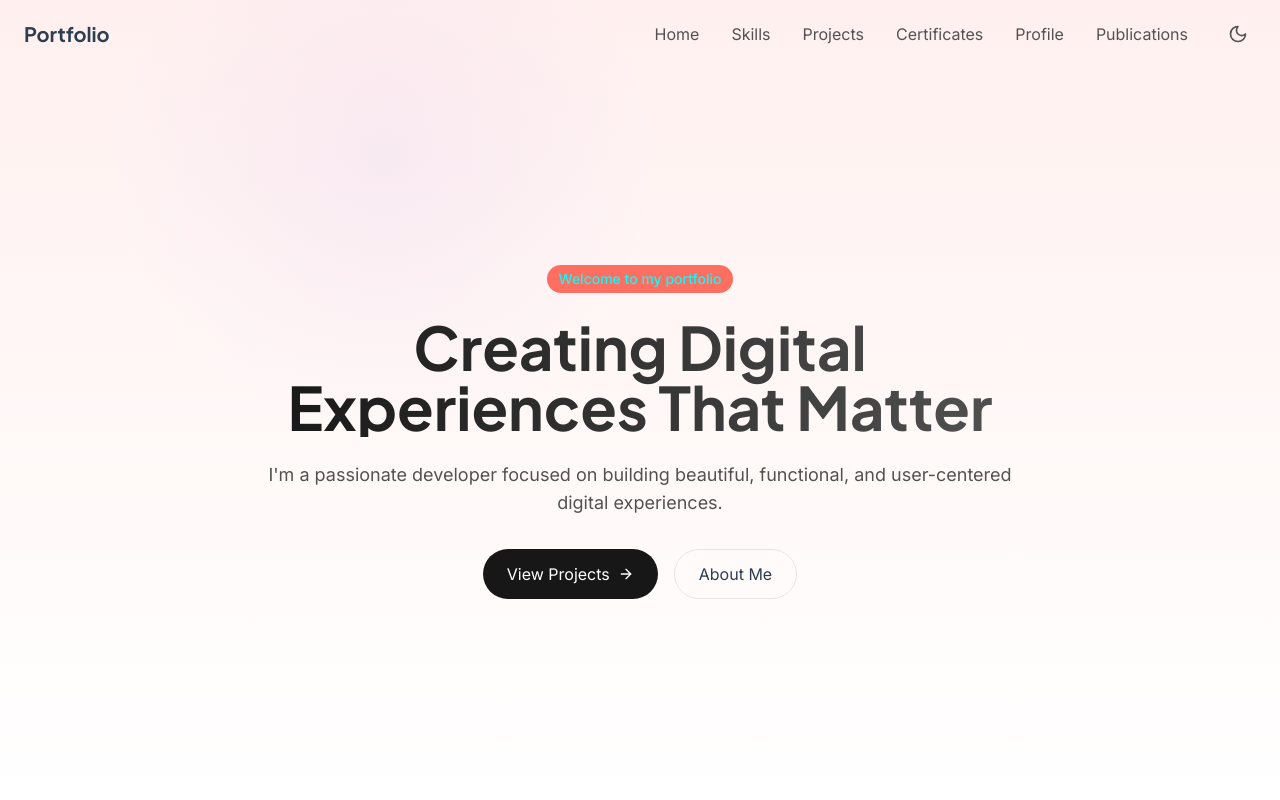
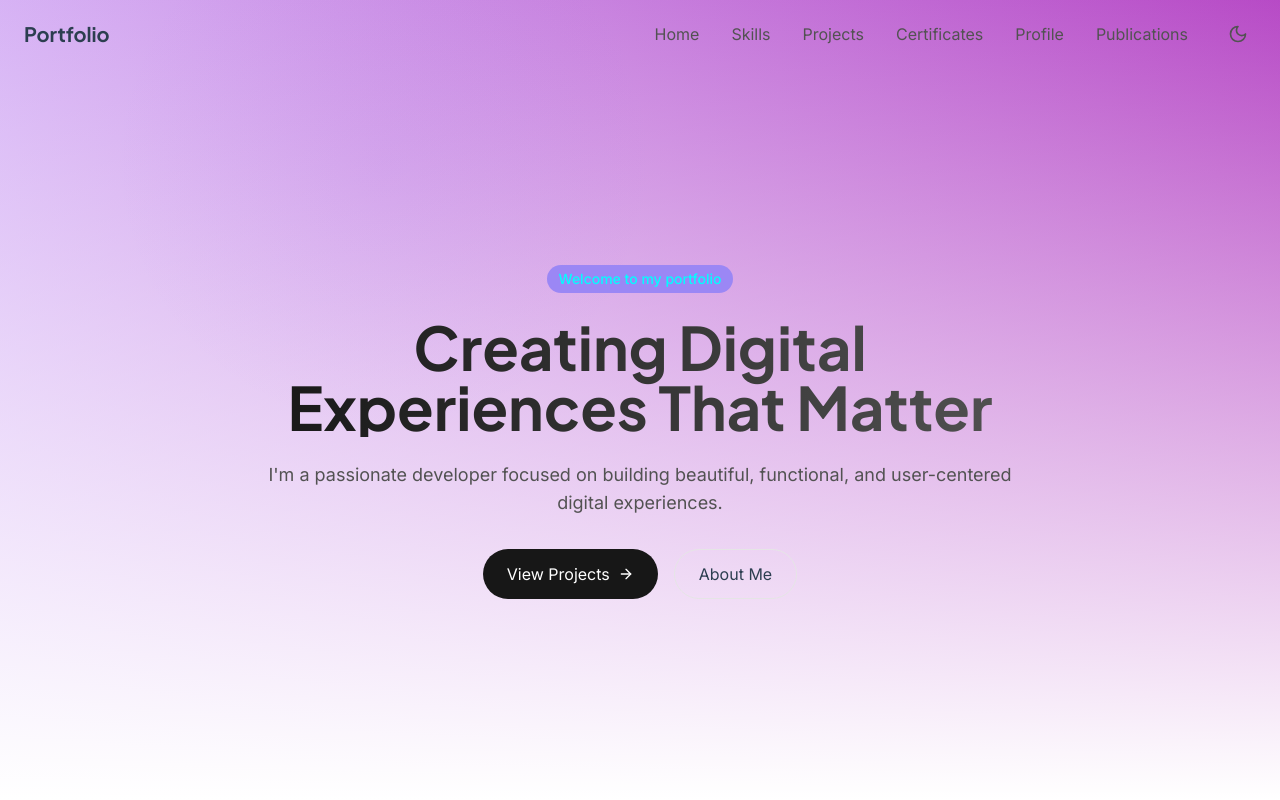
Before and after one commit to sandeepchinnam/myportv3, a React (Vite) app: page / in a window 1280 px wide. Shown: the top 800 px of the page. Built offline with nearby package versions, Linux system fonts and the light colour scheme.

Commit message:
Update light theme background
Change the light theme background to white with a blue-purple linear gradient.

```diff
--- a/src/index.css
+++ b/src/index.css
@@ -1,3 +1,4 @@
+
 @tailwind base;
 @tailwind components;
 @tailwind utilities;
@@ -22,8 +23,8 @@
     --muted: 210 40% 96.1%;
     --muted-foreground: 215.4 16.3% 46.9%;
 
-    --accent: 210 40% 96.1%;
-    --accent-foreground: 222.2 47.4% 11.2%;
+    --accent: 277 75% 84%;
+    --accent-foreground: 297 50% 51%;
 
     --destructive: 0 84.2% 60.2%;
     --destructive-foreground: 210 40% 98%;
@@ -33,22 +34,6 @@
     --ring: 222.2 84% 4.9%;
 
     --radius: 0.5rem;
-
-    --sidebar-background: 0 0% 98%;
-
-    --sidebar-foreground: 240 5.3% 26.1%;
-
-    --sidebar-primary: 240 5.9% 10%;
-
-    --sidebar-primary-foreground: 0 0% 98%;
-
-    --sidebar-accent: 240 4.8% 95.9%;
-
-    --sidebar-accent-foreground: 240 5.9% 10%;
-
-    --sidebar-border: 220 13% 91%;
-
-    --sidebar-ring: 217.2 91.2% 59.8%;
   }
 
   .dark {
@@ -79,14 +64,6 @@
     --border: 217.2 32.6% 17.5%;
     --input: 217.2 32.6% 17.5%;
     --ring: 212.7 26.8% 83.9%;
-    --sidebar-background: 240 5.9% 10%;
-    --sidebar-foreground: 240 4.8% 95.9%;
-    --sidebar-primary: 224.3 76.3% 48%;
-    --sidebar-primary-foreground: 0 0% 100%;
-    --sidebar-accent: 240 3.7% 15.9%;
-    --sidebar-accent-foreground: 240 4.8% 95.9%;
-    --sidebar-border: 240 3.7% 15.9%;
-    --sidebar-ring: 217.2 91.2% 59.8%;
   }
 }
 
--- a/src/pages/Index.tsx
+++ b/src/pages/Index.tsx
@@ -18,7 +18,7 @@ const Index = () => {
   }, []);
 
   return (
-    <div className="min-h-screen bg-white dark:bg-neutral-900">
+    <div className="min-h-screen bg-white bg-gradient-purple dark:bg-neutral-900">
       <Navigation />
       <Hero />
       <Skills />
--- a/tailwind.config.ts
+++ b/tailwind.config.ts
@@ -29,7 +29,7 @@ export default {
           dark: "#424242",
         },
         background: {
-          DEFAULT: "#F9F9F9",
+          DEFAULT: "#FFFFFF",
           dark: "#121212",
         },
         foreground: {
@@ -37,7 +37,7 @@ export default {
           dark: "#F9F9F9",
         },
         accent: {
-          DEFAULT: "#FF6F61",
+          DEFAULT: "#9b87f5",
           foreground: "#00FFFF",
         },
         card: {
@@ -71,6 +71,9 @@ export default {
         fadeIn: "fadeIn 0.5s ease-out forwards",
         slideIn: "slideIn 0.5s ease-out forwards",
       },
+      backgroundImage: {
+        'gradient-purple': 'linear-gradient(90deg, hsla(277, 75%, 84%, 1) 0%, hsla(297, 50%, 51%, 1) 100%)',
+      },
     },
   },
   plugins: [require("tailwindcss-animate")],
```
